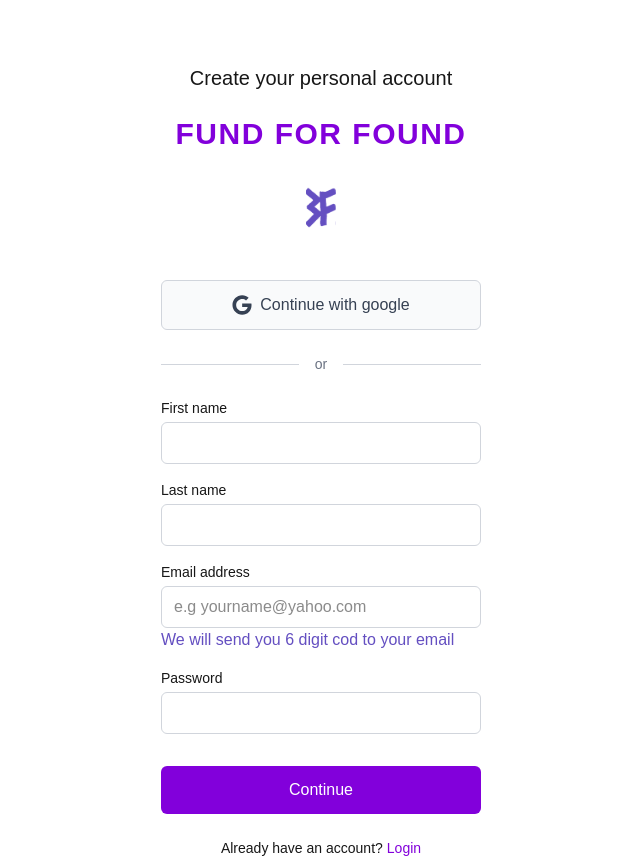
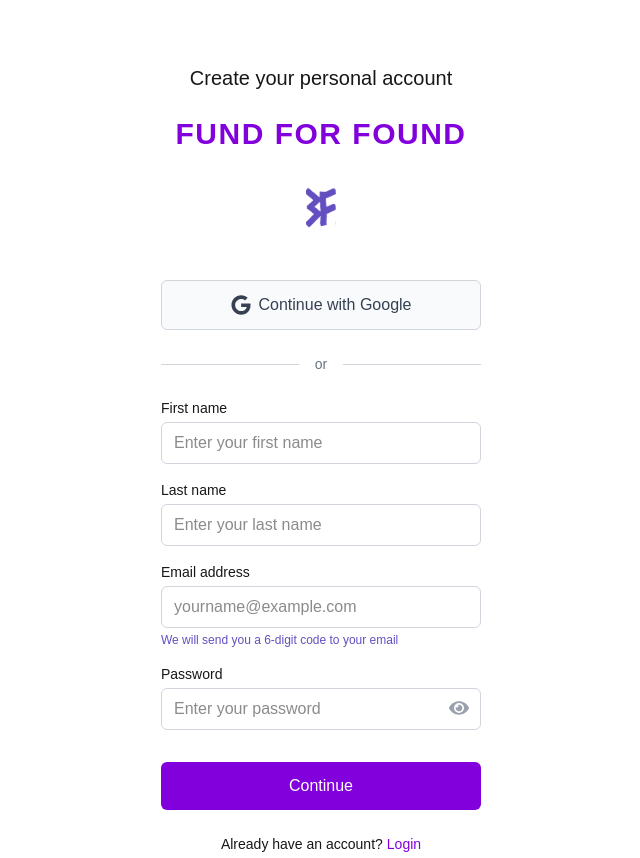
Before and after one commit to Reza2348/FUND-FOR-FOUND, a Next.js app: page /auth/signup in a window 1280 px wide. Shown: the whole page, without its empty margins (319-959 px from the left). Built offline with nearby package versions, Linux system fonts and the light colour scheme.

Commit message:
Debug code

```diff
--- a/src/app/auth/login/page.tsx
+++ b/src/app/auth/login/page.tsx
@@ -10,8 +10,8 @@
 import "react-toastify/dist/ReactToastify.css";
 import { supabase } from "@/lib/supabaseClient";
 import Link from "next/link";
-import { FaEye, FaGoogle } from "react-icons/fa";
-import { useState } from "react";
+import { FaEye, FaEyeSlash, FaGoogle } from "react-icons/fa";
+import { useState, useRef, useEffect } from "react";
 import GoogleLoginComponent from "@/components/GoogleLoginComponent/GoogleLoginComponent";
 
 const ToastContainer = dynamic(
@@ -20,7 +20,7 @@
 );
 
 const loginSchema = z.object({
-  identifier: z.string().min(1, "Mobile number or email is required"),
+  identifier: z.string().min(1, "Email is required").email("Invalid email"),
   password: z.string().min(6, "Password must be at least 6 characters"),
 });
 
@@ -29,6 +29,7 @@
 export default function LoginPage() {
   const router = useRouter();
   const [showPassword, setShowPassword] = useState(false);
+  const timerRef = useRef<NodeJS.Timeout | null>(null);
 
   const {
     register,
@@ -41,26 +42,32 @@
   const onSubmit: SubmitHandler<LoginFormData> = async (data) => {
     try {
       const { identifier, password } = data;
-      const email = identifier;
 
       const { data: loginData, error } = await supabase.auth.signInWithPassword(
         {
-          email,
+          email: identifier,
           password,
         }
       );
 
       if (error) throw error;
-      if (!loginData.user) throw new Error("User not found");
+      if (!loginData?.user) throw new Error("User not found");
 
       toast.success("Login successful!");
-      setTimeout(() => router.push("/"), 1000);
+
+      timerRef.current = setTimeout(() => router.push("/"), 2000);
     } catch (err) {
       const errorMessage =
         err instanceof Error ? err.message : "Unexpected error occurred";
       toast.error(errorMessage);
     }
   };
+
+  useEffect(() => {
+    return () => {
+      if (timerRef.current) clearTimeout(timerRef.current);
+    };
+  }, []);
 
   return (
     <div className="min-h-screen flex items-center justify-center bg-white px-4">
@@ -74,6 +81,7 @@
         <p className="text-center text-gray-600 mb-8">
           Create an account or sign in to start creating
         </p>
+
         <GoogleLoginComponent className="w-full flex items-center justify-center border border-gray-300 bg-gray-50 text-gray-700 py-3 rounded-md mb-4 hover:bg-gray-100 transition duration-150 cursor-pointer">
           <FaGoogle className="w-5 h-5 mr-2" />
           <span>Continue with Google</span>
@@ -87,15 +95,15 @@
 
         <form onSubmit={handleSubmit(onSubmit)} className="flex flex-col gap-4">
           <div>
-            <p>Mobile number or email address</p>
+            <p>Email address</p>
             <label htmlFor="identifier" className="sr-only">
-              Mobile number or email address
+              Email address
             </label>
             <input
               id="identifier"
               type="text"
               {...register("identifier")}
-              placeholder="09124513268 or yourname@yahoo.com"
+              placeholder="yourname@example.com"
               className="w-full border px-3 py-3 rounded-md focus:ring-purple-500 focus:border-purple-500"
             />
             {errors.identifier && (
@@ -104,6 +112,7 @@
               </p>
             )}
           </div>
+
           <div className="relative">
             <label
               htmlFor="password"
@@ -111,7 +120,6 @@
             >
               Password
             </label>
-
             <input
               id="password"
               type={showPassword ? "text" : "password"}
@@ -119,9 +127,10 @@
               placeholder="Enter your password"
               className="w-full border px-3 py-3 rounded-md focus:ring-purple-500 focus:border-purple-500 pr-10"
             />
-
             <FaEye
-              className="w-5 h-5 text-gray-400 cursor-pointer absolute right-3 top-1/2 -translate-y-1/2"
+              className={`w-5 h-5 absolute right-3 top-1/2 -translate-y-1/2 cursor-pointer ${
+                showPassword ? "text-gray-400" : "text-gray-400"
+              }`}
               onClick={() => setShowPassword(!showPassword)}
             />
 
@@ -138,16 +147,22 @@
               </p>
             )}
           </div>
+
           <button
             type="submit"
             disabled={isSubmitting}
-            className="w-full bg-purple-700 text-white py-3 rounded-md font-medium hover:bg-purple-800 transition duration-150 mt-4"
+            className={`w-full py-3 mt-4 rounded-md text-white font-medium transition-colors ${
+              isSubmitting
+                ? "bg-purple-400 cursor-not-allowed"
+                : "bg-purple-700 hover:bg-purple-800"
+            }`}
           >
-            {isSubmitting ? "Continuing..." : "Continue"}
+            {isSubmitting ? "Logging in..." : "Continue"}
           </button>
         </form>
+
         <p className="text-center mt-6 text-sm">
-          Don&apos;t have one?
+          Don&apos;t have an account?
           <Link
             href="/auth/signup"
             className="text-purple-700 ml-1 font-medium hover:underline"
@@ -156,6 +171,7 @@
           </Link>
         </p>
       </div>
+
       <ToastContainer position="top-right" autoClose={3000} />
     </div>
   );
--- a/src/app/auth/signup/page.tsx
+++ b/src/app/auth/signup/page.tsx
@@ -1,4 +1,3 @@
-// src/app/auth/signup/page.tsx
 "use client";
 
 import { useForm, SubmitHandler } from "react-hook-form";
@@ -7,10 +6,12 @@
 import { useRouter } from "next/navigation";
 import Image from "next/image";
 import { toast, ToastContainer } from "react-toastify";
-import { FaGoogle } from "react-icons/fa";
 import "react-toastify/dist/ReactToastify.css";
+import { useSignup } from "@/mutations/useSignup";
 import { supabase } from "@/lib/supabaseClient";
 import Link from "next/link";
+import { FaGoogle, FaEye } from "react-icons/fa";
+import { useState, useRef, useEffect } from "react";
 import GoogleLoginComponent from "@/components/GoogleLoginComponent/GoogleLoginComponent";
 
 const signUpSchema = z.object({
@@ -24,6 +25,8 @@
 
 export default function SignUpPage() {
   const router = useRouter();
+  const [showPassword, setShowPassword] = useState(false);
+  const timerRef = useRef<NodeJS.Timeout | null>(null);
 
   const {
     register,
@@ -37,7 +40,6 @@
     try {
       const { email, password, firstName, lastName } = data;
 
-      // ثبت نام بدون نیاز به تایید ایمیل
       const { data: signUpData, error: authError } = await supabase.auth.signUp(
         {
           email,
@@ -55,7 +57,6 @@
 
       const user = signUpData.user;
       if (!user) throw new Error("Signup failed. User not created.");
-
       const { error: profileError } = await supabase.from("profiles").insert([
         {
           user_id: user.id,
@@ -65,18 +66,25 @@
         },
       ]);
 
-      if (profileError) throw profileError;
+      if (profileError)
+        throw new Error("Failed to create profile. " + profileError.message);
 
-      toast.success("Registration successful! You can now login.");
+      toast.success("Registration successful!");
 
-      router.push("/");
+      timerRef.current = setTimeout(() => router.push("/"), 2000);
     } catch (err) {
       console.error("Signup error:", err);
       const errorMessage =
-        err instanceof Error ? err.message : "خطای ناشناخته رخ داد";
+        err instanceof Error ? err.message : "An unknown error occurred.";
       toast.error(errorMessage);
     }
   };
+
+  useEffect(() => {
+    return () => {
+      if (timerRef.current) clearTimeout(timerRef.current);
+    };
+  }, []);
 
   return (
     <div className="min-h-screen flex items-start justify-center pt-16 bg-white">
@@ -100,10 +108,11 @@
           </div>
         </div>
 
+        {/* Google Login */}
         <GoogleLoginComponent className="w-full border border-gray-300 bg-gray-50 text-gray-700 py-3 rounded-md mt-8 hover:bg-gray-100 transition-colors flex justify-center items-center cursor-pointer">
           <div className="flex items-center space-x-2">
             <FaGoogle className="w-5 h-5 mr-2" />
-            <span>Continue with google</span>
+            <span>Continue with Google</span>
           </div>
         </GoogleLoginComponent>
 
@@ -125,6 +134,7 @@
               id="firstName"
               type="text"
               {...register("firstName")}
+              placeholder="Enter your first name"
               className="w-full border border-gray-300 px-3 py-2 rounded-md focus:ring-purple-500 focus:border-purple-500"
             />
             {errors.firstName && (
@@ -145,6 +155,7 @@
               id="lastName"
               type="text"
               {...register("lastName")}
+              placeholder="Enter your last name"
               className="w-full border border-gray-300 px-3 py-2 rounded-md focus:ring-purple-500 focus:border-purple-500"
             />
             {errors.lastName && (
@@ -161,12 +172,12 @@
             <input
               id="email"
               type="email"
-              placeholder="e.g yourname@yahoo.com"
+              placeholder="yourname@example.com"
               {...register("email")}
               className="w-full border border-gray-300 px-3 py-2 rounded-md focus:ring-purple-500 focus:border-purple-500"
             />
-            <p className="text-[#644FC1]">
-              We will send you 6 digit cod to your email
+            <p className="text-[#644FC1] text-xs mt-1">
+              We will send you a 6-digit code to your email
             </p>
             {errors.email && (
               <p className="text-red-500 text-xs mt-1">
@@ -175,7 +186,7 @@
             )}
           </div>
 
-          <div>
+          <div className="relative">
             <label
               htmlFor="password"
               className="block text-sm font-medium mb-1"
@@ -184,9 +195,16 @@
             </label>
             <input
               id="password"
-              type="password"
+              type={showPassword ? "text" : "password"}
               {...register("password")}
-              className="w-full border border-gray-300 px-3 py-2 rounded-md focus:ring-purple-500 focus:border-purple-500"
+              placeholder="Enter your password"
+              className="w-full border border-gray-300 px-3 py-2 rounded-md focus:ring-purple-500 focus:border-purple-500 pr-10"
+            />
+            <FaEye
+              className={`w-5 h-5 absolute right-3 top-1/2 -translate-y-1/2 cursor-pointer mt-[11px] ${
+                showPassword ? "text-gray-400" : "text-gray-400"
+              }`}
+              onClick={() => setShowPassword(!showPassword)}
             />
             {errors.password && (
               <p className="text-red-500 text-xs mt-1">
@@ -203,6 +221,7 @@
                 ? "bg-purple-400 cursor-not-allowed"
                 : "bg-purple-700 hover:bg-purple-800"
             }`}
+            onClick={(e) => isSubmitting && e.preventDefault()}
           >
             {isSubmitting ? "Signing up..." : "Continue"}
           </button>
@@ -219,7 +238,7 @@
         </p>
       </div>
 
-      <ToastContainer position="top-right" autoClose={3000} />
+      <ToastContainer position="top-right" autoClose={2000} />
     </div>
   );
 }
--- a/src/lib/reactQuery.ts
+++ /dev/null
@@ -1,3 +0,0 @@
-import { QueryClient } from "@tanstack/react-query";
-
-export const queryClient: QueryClient = new QueryClient();
```
Also changed, not shown: src/components/GoogleLoginComponent/GoogleLoginComponent.tsx (+8 -8 lines), src/components/Header/index.tsx (+11 -2 lines).
